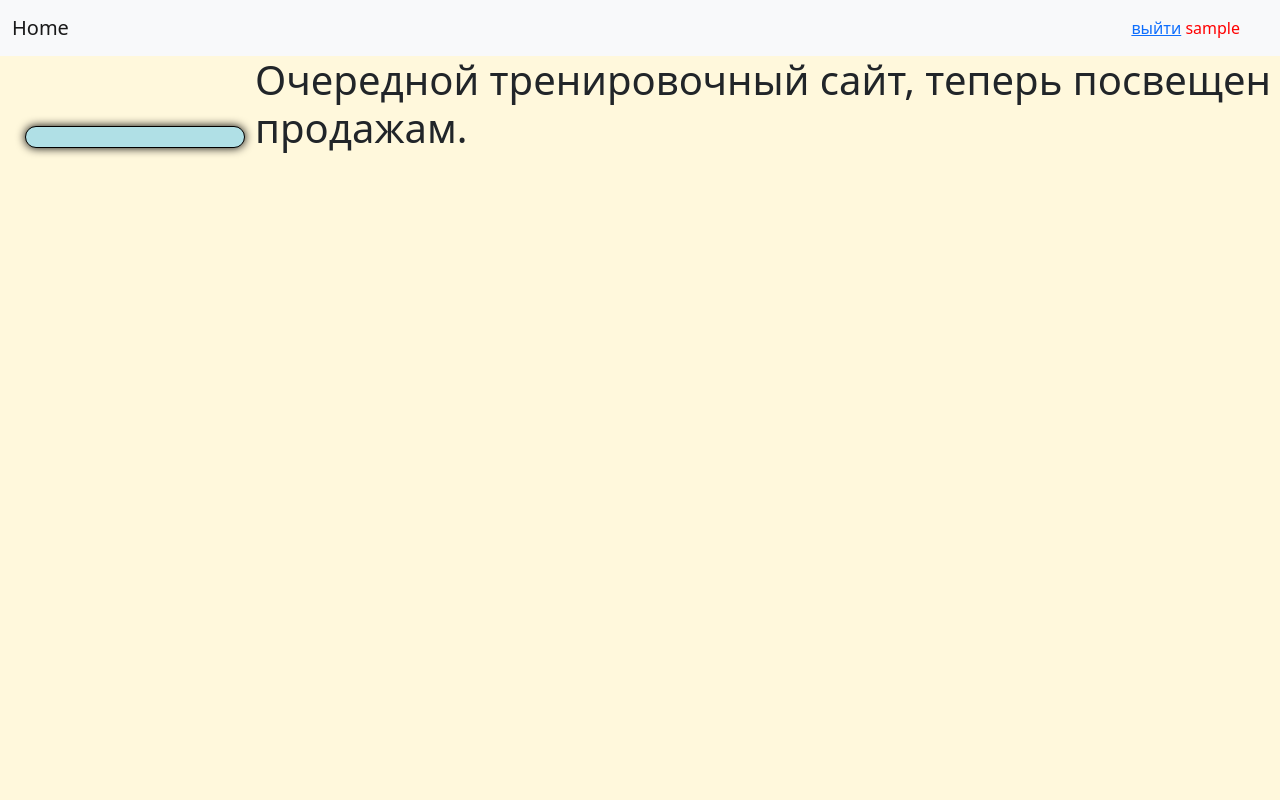
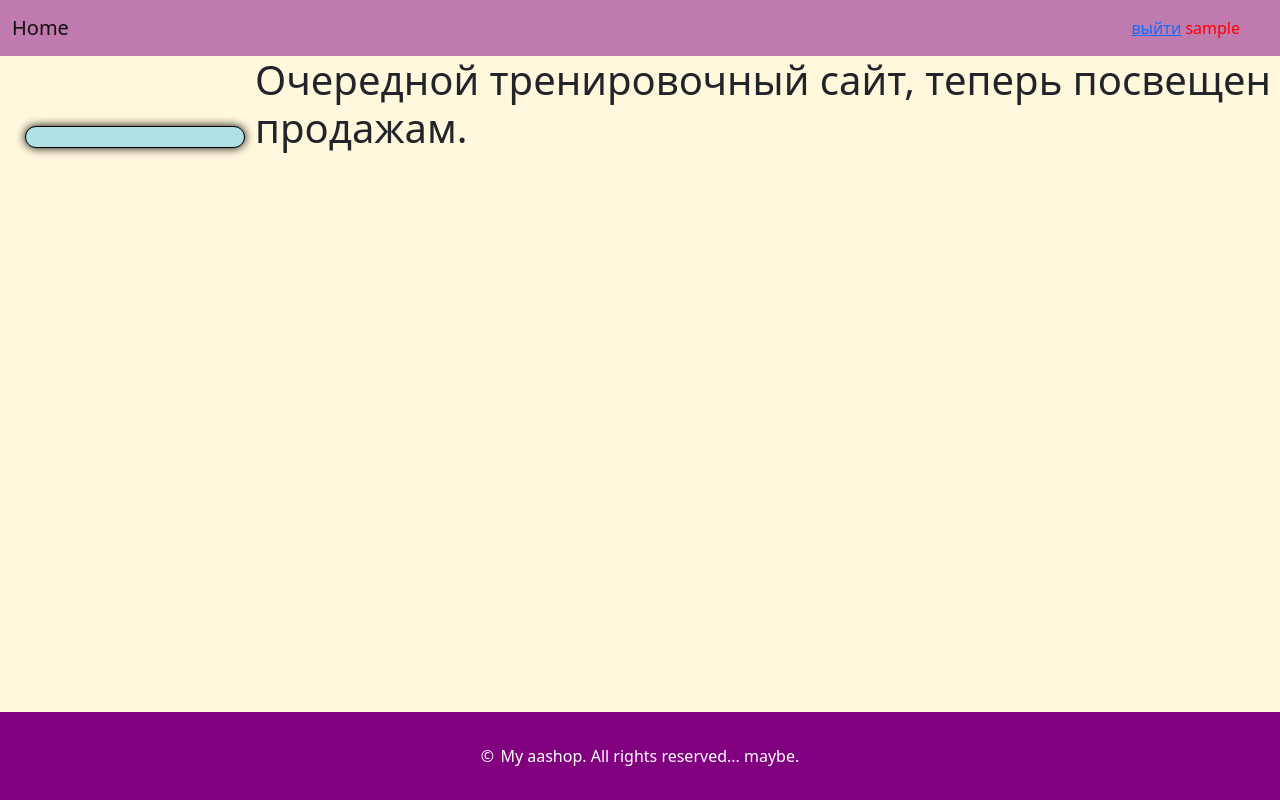
Before and after one commit to grigoscool/practice-again-and-again-, a Django app: page /about/ in a window 1280 px wide. Run offline with Django 4.2, Linux system fonts and the light colour scheme; the visitor is signed in with stand-in values (Sample User, id 1); data that the repository does not hold is empty.

Commit message:
add some css 3

```diff
--- a/aashop/myapp/static/myapp/css/style.css
+++ b/aashop/myapp/static/myapp/css/style.css
@@ -1,6 +1,4 @@
-.navbar {
 
-}
 .menu {
     color: red;
     text-align: left;
@@ -79,3 +77,30 @@ div.login {
 body {
     background-color: rgb(255, 248, 220);
 }
+:root {
+  box-sizing: border-box;
+  margin: 0;
+  padding: 0;
+  font-family: sans-serif;
+}
+body {
+  height: 100vh;
+  overflow: hidden;
+}
+.footer {
+  position: absolute;
+  bottom: 0;
+  left: 0;
+  right: 0;
+  padding: 2rem;
+  background: purple;
+  color: white;
+  font-weight: 500;
+  display: flex;
+  justify-content: center;
+  align-items: center;
+  gap: 0.2rem;
+}
+.user-link {
+    text-color: black;
+}
--- a/aashop/myapp/templates/myapp/base.html
+++ b/aashop/myapp/templates/myapp/base.html
@@ -12,7 +12,7 @@
 	</head>
 	<body style="background-color: rgb(255, 248, 220);">
 
-		<nav class="navbar navbar-expand-lg bg-light">
+		<nav class="navbar navbar-expand-lg" style="background-color: rgba(128, 0, 128, 0.5); ">
 		  <div class="container-fluid">
 		    <a class="navbar-brand" href="{% url 'myapp:home' %}">Home</a>
 		    <button class="navbar-toggler" type="button" data-bs-toggle="collapse" data-bs-target="#navbarNavAltMarkup" aria-controls="navbarNavAltMarkup" aria-expanded="false" aria-label="Toggle navigation">
@@ -28,7 +28,7 @@
 						{% if not request.user.is_authenticated %}
 							<a href="{% url 'myapp:login' %}">Log in</a> | <a href="{% url 'myapp:register' %}">регистрация</a>
 						{% else %}
-							<a href="{% url 'myapp:logout' %}">выйти</a> <div class="menu user-name">{{ user.username }}</div>
+							<a class="user-link" href="{% url 'myapp:logout' %}">выйти</a> <div class="menu user-name">{{ user.username }}</div>
 						{% endif %}
 					</div>
 		    </div>
@@ -44,6 +44,7 @@
 			</div>
 		{% block content %}
 		{% endblock content %}
+		<div class="footer">&copy;<span id="year"> </span><span> My aashop. All rights reserved... maybe.</span></div>
 		<script src="https://cdn.jsdelivr.net/npm/bootstrap@5.2.3/dist/js/bootstrap.bundle.min.js" integrity="sha384-kenU1KFdBIe4zVF0s0G1M5b4hcpxyD9F7jL+jjXkk+Q2h455rYXK/7HAuoJl+0I4" crossorigin="anonymous"></script>
 	</body>
 </html>
```
